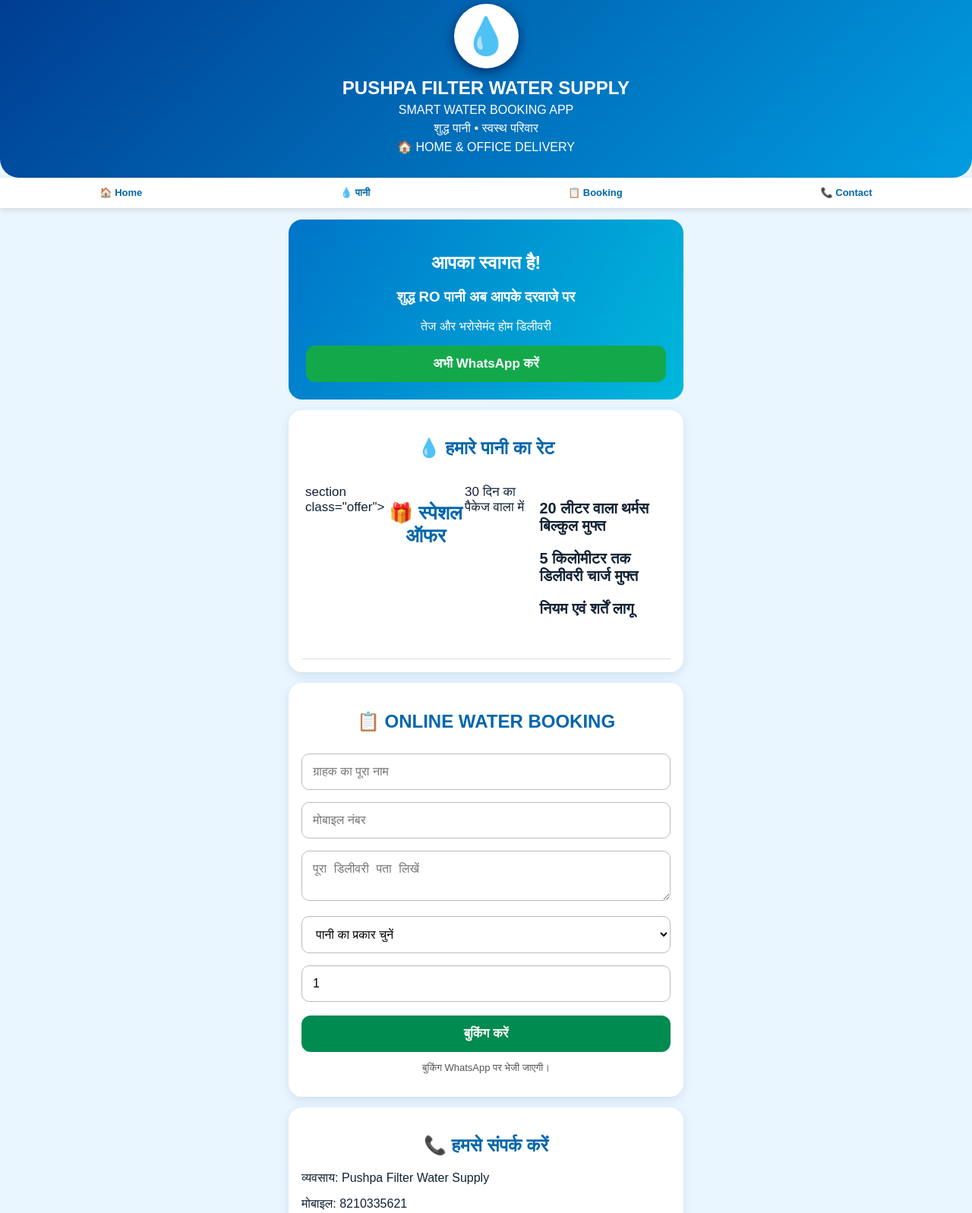
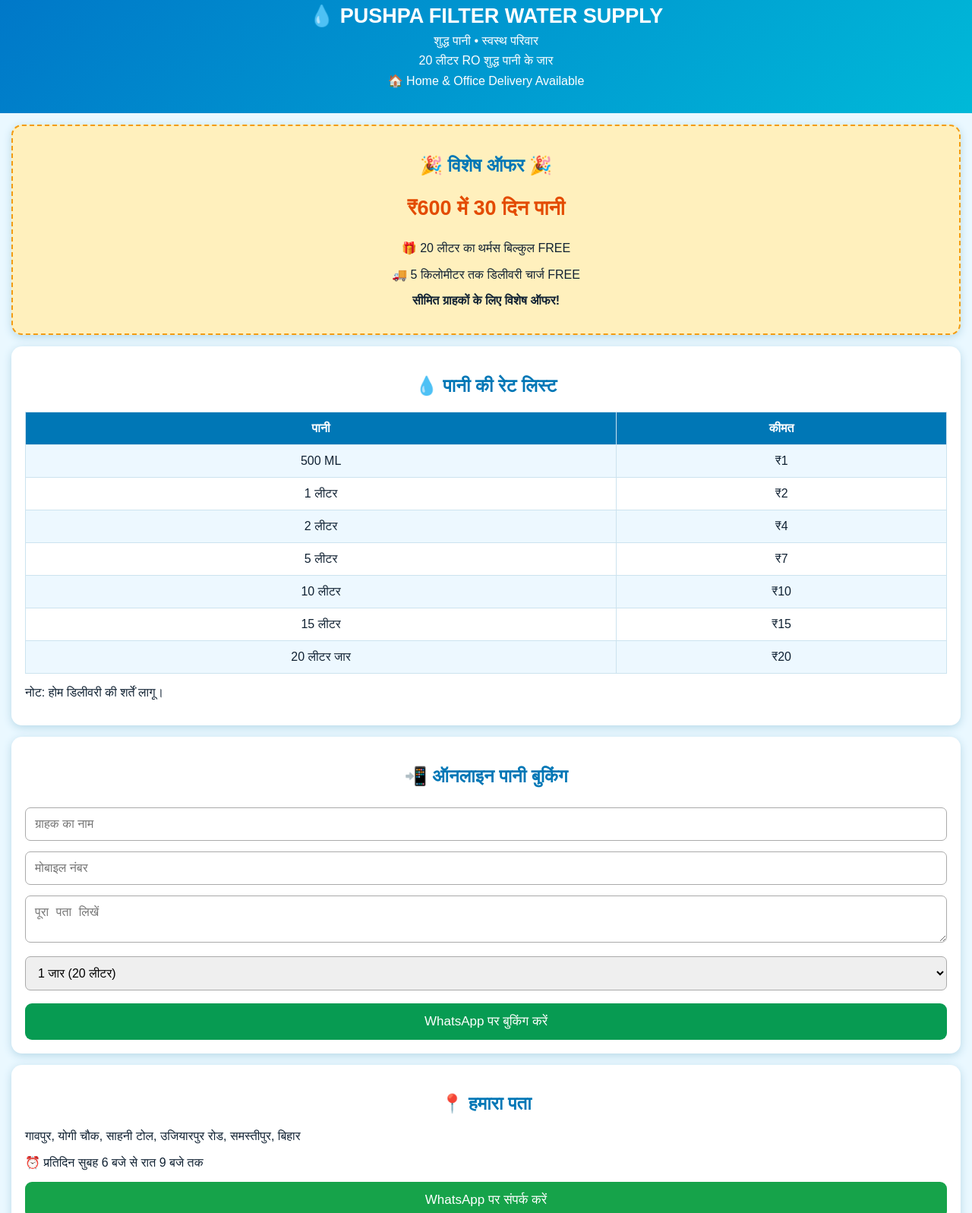
Before and after one commit to anandkumarsuman090-wq/Samart-water-aap, a plain HTML site: page index.html in a window 1280 px wide. Shown: the part 20-1617 px from the top of the page at 76% size. Drawn offline with Linux system fonts and the light colour scheme.

Commit message:
Revise content and style for Pushpa Filter Water Supply
Updated title and content for the Pushpa Filter Water Supply website, including changes to the header, sections, and footer. Enhanced styling and added new offers.

Signed-off-by: Samart water  <anandkumarsuman090@gmail.com>

```diff
--- a/index.html
+++ b/index.html
@@ -4,287 +4,99 @@
 <head>
 <meta charset="UTF-8">
 <meta name="viewport" content="width=device-width, initial-scale=1.0">
-<meta name="theme-color" content="#0066cc">
-<title>SMART WATER APP</title>
-
+<title>Pushpa Filter Water Supply</title>
 <style>
 *{box-sizing:border-box}
-body{
- margin:0;
- font-family:Arial,sans-serif;
- background:#eaf6ff;
- color:#123;
-}
-header{
- background:linear-gradient(135deg,#003c91,#009de0);
- color:white;
- text-align:center;
- padding:25px 12px;
- border-radius:0 0 25px 25px;
-}
-.logo{
- width:85px;height:85px;
- margin:auto;
- background:white;
- color:#008bd0;
- border-radius:50%;
- display:flex;
- align-items:center;
- justify-content:center;
- font-size:48px;
- box-shadow:0 4px 15px #002b66;
-}
-header h1{font-size:24px;margin:12px 0 5px}
-header p{margin:6px}
-.container{padding:15px;max-width:550px;margin:auto}
-.card{
- background:white;
- padding:17px;
- margin:14px 0;
- border-radius:18px;
- box-shadow:0 4px 14px #00508020;
-}
-h2{color:#0066aa;text-align:center}
-.hero{
- background:linear-gradient(120deg,#0074c8,#00b8dc);
- color:white;
- text-align:center;
- padding:23px;
- border-radius:18px;
-}
-.hero h2{color:white}
-.product{
- display:flex;
- justify-content:space-between;
- padding:14px 5px;
- border-bottom:1px solid #ddd;
- font-size:17px;
-}
-.price{color:#008442;font-weight:bold}
-.offer{
- background:#fff1c7;
- text-align:center;
- padding:18px;
- border-radius:15px;
- color:#805000;
-}
-input,select,textarea{
- width:100%;
- padding:14px;
- margin:8px 0;
- border:1px solid #bbb;
- border-radius:10px;
- font-size:16px;
- background:white;
-}
-button,.action{
- display:block;
- width:100%;
- border:0;
- border-radius:12px;
- padding:14px;
- text-align:center;
- text-decoration:none;
- font-size:17px;
- font-weight:bold;
- color:white;
- background:#008b50;
- margin-top:10px;
-}
-.call{background:#0077c8}
-.whatsapp{background:#13a94a}
-nav{
- display:flex;
- gap:8px;
- justify-content:space-around;
- background:white;
- padding:12px 5px;
- position:sticky;
- top:0;
- z-index:10;
- box-shadow:0 2px 8px #0002;
-}
-nav a{
- text-decoration:none;
- color:#0066aa;
- font-size:13px;
- font-weight:bold;
-}
-footer{
- background:#003e78;
- color:white;
- text-align:center;
- padding:22px;
- margin-top:20px;
-}
-.small{text-align:center;color:#555;font-size:13px}
+body{margin:0;font-family:Arial,sans-serif;background:#eaf8ff;color:#123}
+header{background:linear-gradient(135deg,#0077c8,#00b9d8);color:white;text-align:center;padding:25px 12px}
+header h1{margin:0;font-size:27px}
+header p{margin:8px 0}
+section{background:white;margin:15px;padding:18px;border-radius:14px;box-shadow:0 3px 12px #b8d9e8}
+h2{color:#0077b6;text-align:center}
+.offer{background:#fff0bd;text-align:center;border:2px dashed #f39c12}
+.price{width:100%;border-collapse:collapse}
+.price td,.price th{padding:12px;border:1px solid #cce3ef;text-align:center}
+.price th{background:#0077b6;color:white}
+.price tr:nth-child(even){background:#edf8ff}
+.big{font-size:27px;color:#e34b00;font-weight:bold}
+input,textarea,select{width:100%;padding:12px;margin:7px 0;border:1px solid #aaa;border-radius:7px;font-size:16px}
+button,.btn{display:block;width:100%;padding:14px;background:#079b52;color:white;border:0;border-radius:9px;font-size:17px;text-align:center;text-decoration:none;margin-top:10px}
+.whatsapp{background:#16a34a}
+footer{text-align:center;background:#00699e;color:white;padding:20px}
 </style>
 </head>
-
 <body>
 
 <header>
-<div class="logo">💧</div>
-<h1>PUSHPA FILTER WATER SUPPLY</h1>
-<p>SMART WATER BOOKING APP</p>
+<h1>💧 PUSHPA FILTER WATER SUPPLY</h1>
 <p>शुद्ध पानी • स्वस्थ परिवार</p>
-<p>🏠 HOME & OFFICE DELIVERY</p>
+<p>20 लीटर RO शुद्ध पानी के जार</p>
+<p>🏠 Home & Office Delivery Available</p>
 </header>
 
-<nav>
-<a href="#home">🏠 Home</a>
-<a href="#products">💧 पानी</a>
-<a href="#booking">📋 Booking</a>
-<a href="#contact">📞 Contact</a>
-</nav>
-
-<main class="container">
-
-<section id="home">
-<div class="hero">
-<h2>आपका स्वागत है!</h2>
-<h3>शुद्ध RO पानी अब आपके दरवाजे पर</h3>
-<p>तेज और भरोसेमंद होम डिलीवरी</p>
-<a class="action whatsapp"
-href="https://wa.me/918210335621">
-अभी WhatsApp करें
-</a>
-</div>
+<section class="offer">
+<h2>🎉 विशेष ऑफर 🎉</h2>
+<p class="big">₹600 में 30 दिन पानी</p>
+<p>🎁 20 लीटर का थर्मस बिल्कुल FREE</p>
+<p>🚚 5 किलोमीटर तक डिलीवरी चार्ज FREE</p>
+<p><b>सीमित ग्राहकों के लिए विशेष ऑफर!</b></p>
 </section>
 
-<section id="products" class="card">
-<h2>💧 हमारे पानी का रेट</h2>
-<div class="product">
-section class="offer">
-<h2>🎁 स्पेशल ऑफर</h2>
- 30 दिन का पैकेज वाला में
-<h3>20 लीटर वाला थर्मस बिल्कुल मुफ्त
-
-
-
-<p>5 किलोमीटर तक डिलीवरी चार्ज मुफ्त</p>
-<p>नियम एवं शर्तें लागू</p>
+<section>
+<h2>💧 पानी की रेट लिस्ट</h2>
+<table class="price">
+<tr><th>पानी</th><th>कीमत</th></tr>
+<tr><td>500 ML</td><td>₹1</td></tr>
+<tr><td>1 लीटर</td><td>₹2</td></tr>
+<tr><td>2 लीटर</td><td>₹4</td></tr>
+<tr><td>5 लीटर</td><td>₹7</td></tr>
+<tr><td>10 लीटर</td><td>₹10</td></tr>
+<tr><td>15 लीटर</td><td>₹15</td></tr>
+<tr><td>20 लीटर जार</td><td>₹20</td></tr>
+</table>
+<p>नोट: होम डिलीवरी की शर्तें लागू।</p>
 </section>
 
-
-
-<section id="booking" class="card">
-<h2>📋 ONLINE WATER BOOKING</h2>
-
-<form id="orderForm">
-
-<input id="customer" type="text"
-placeholder="ग्राहक का पूरा नाम" required>
-
-<input id="phone" type="tel"
-placeholder="मोबाइल नंबर" maxlength="10" required>
-
-<textarea id="address"
-placeholder="पूरा डिलीवरी पता लिखें" required></textarea>
-
-<select id="item" required>
-<option value="">पानी का प्रकार चुनें</option>
-<option>20 लीटर RO जार - ₹20</option>
-<option>5 लीटर पानी - ₹5</option>
- 10 लीटर पानी ₹10
- 500 लीटर पानी ₹700
- 1000 लीटर पानी ₹1200
-<option>30 दिन पैकेज - ₹600</option>
+<section>
+<h2>📲 ऑनलाइन पानी बुकिंग</h2>
+<form id="booking">
+<input id="name" placeholder="ग्राहक का नाम" required>
+<input id="phone" placeholder="मोबाइल नंबर" type="tel" required>
+<textarea id="address" placeholder="पूरा पता लिखें" required></textarea>
+<select id="quantity">
+<option>1 जार (20 लीटर)</option>
+<option>2 जार (20 लीटर)</option>
+<option>5 जार (20 लीटर)</option>
+<option>10 जार (20 लीटर)</option>
+<option>30 दिन का ऑफर ₹600</option>
 </select>
-
-<input id="qty" type="number"
-min="1" value="1" required>
-
-<button type="submit">बुकिंग करें</button>
-
+<button type="submit">WhatsApp पर बुकिंग करें</button>
 </form>
-<p class="small">बुकिंग WhatsApp पर भेजी जाएगी।</p>
 </section>
 
-<section id="contact" class="card">
-<h2>📞 हमसे संपर्क करें</h2>
-<p>व्यवसाय: Pushpa Filter Water Supply</p>
-<p>मोबाइल: 8210335621</p>
-<p>पता: गावपुर योगी चौक, उजियारपुर, समस्तीपुर, बिहार</p>
-<p>समय: सुबह 6 बजे से रात 9 बजे तक</p>
-
-<a class="action call"
-href="tel:8210335621">📞 कॉल करें</a>
-
-<a class="action whatsapp"
-href="https://wa.me/918210335621">
-WhatsApp पर संपर्क करें
-</a>
+<section>
+<h2>📍 हमारा पता</h2>
+<p>गावपुर, योगी चौक, साहनी टोल, उजियारपुर रोड, समस्तीपुर, बिहार</p>
+<p>⏰ प्रतिदिन सुबह 6 बजे से रात 9 बजे तक</p>
+<a class="btn whatsapp" href="https://wa.me/918210335621">WhatsApp पर संपर्क करें</a>
 </section>
-
-</main>
 
 <footer>
 <h3>PUSHPA FILTER WATER SUPPLY</h3>
+<p>📞 8210335621</p>
 <p>शुद्ध पानी – स्वस्थ जीवन</p>
-<p>धन्यवाद! 🙏</p>
 </footer>
 
 <script>
-document.getElementById("orderForm").addEventListener("submit",function(e){
- e.preventDefault();
-
- let name=document.getElementById("customer").value.trim();
- let phone=document.getElementById("phone").value.trim();
- let address=document.getElementById("address").value.trim();
- let item=document.getElementById("item").value;
- let qty=document.getElementById("qty").value;
-
- if(!/^[0-9]{10}$/.test(phone)){
-  alert("कृपया सही 10 अंकों का मोबाइल नंबर लिखें");
-  return;
- }
-
- let message=
- "PUSHPA FILTER WATER SUPPLY - NEW BOOKING\n\n"+
- "नाम: "+name+"\n"+
- "मोबाइल: "+phone+"\n"+
- "पता: "+address+"\n"+
- "प्रोडक्ट: "+item+"\n"+
- "मात्रा: "+qty;
-
- window.location.href=
- "https://wa.me/918210335621?text="+
- encodeURIComponent(message);
+document.getElementById("booking").addEventListener("submit",function(e){
+e.preventDefault();
+let n=document.getElementById("name").value;
+let p=document.getElementById("phone").value;
+let a=document.getElementById("address").value;
+let q=document.getElementById("quantity").value;
+let msg="नमस्ते पुष्पा फिल्टर वाटर सप्लाई,%0Aमुझे पानी बुक करना है।%0Aनाम: "+encodeURIComponent(n)+"%0Aमोबाइल: "+encodeURIComponent(p)+"%0Aपता: "+encodeURIComponent(a)+"%0Aऑर्डर: "+encodeURIComponent(q);
+window.open("https://wa.me/918210335621?text="+msg,"_blank");
 });
 </script>
-
 </body>
 </html>
-पुष्पा फिल्टर वॉटर सप्लाई
-पुष्पा फिल्टर वाटर सप्लाई का नाम
-ग्राहक का नाम और मोबाइल नंबर
-पूरा पता
-पानी की मात्रा और जार की संख्या
-20 लीटर जार ₹20 और 5 लीटर ₹5
-10 लीटर ₹10
-15 लीटर ₹15
-किसी भी अवसर पर पानी टैंक 500 लीटर₹700, 1000 लीटर ₹1200 ,कॉल करने पर छूट भी मिल सकता है
-पैकेज वाटर 10 लीटर₹300 30 दिन वाटर
-पैकेज वाटर 20 लीटर ₹600,, 30 दिन वाटर
-थरमस बिल्कुल फ्री रहेगा पैकेज वाटर के लिए
- शर्तें एवं नियम लागू ,पैकेज वाटर
-अगर 30 दिन बाद कोई भी कस्टमर पानी नहीं लेता है,
-तो उसे थरमस वापस करना होगा
-
-WhatsApp पर बुकिंग भेजने का बटन
-8210335621
-संपर्क करें पुष्पा वाटर 821033 5621
-व्यवस्थापक आनंद कुमार सुमन मोबाइल नंबर 8210 335621
-5 किलोमीटर दूर तक के एरिया का डिलीवरी चार्ज नहीं लगेगा
-
-पानी तो हर कोई देता है लेकिन आपके
-परिवार की सेहत की चिंता हम करते हैं
-प्लीज एक बार जुड़े,
-आपके इलाके में हम 8 साल से सेवा दे रहे हैं
-यह मेरा 9 साल चल रहा है,
-प्लीज भरोसा बनाकर रखें आगे और भरोसा बनाकर रखेंगे
-तो आप लोग,
-1 जनवरी 2026 से लागू रहेगा में पैकेज वाटर
-बेस्ट  गर्म और ठंडा पानी क्वालिटी
-24 ऑवर अवेलेबल,
```
